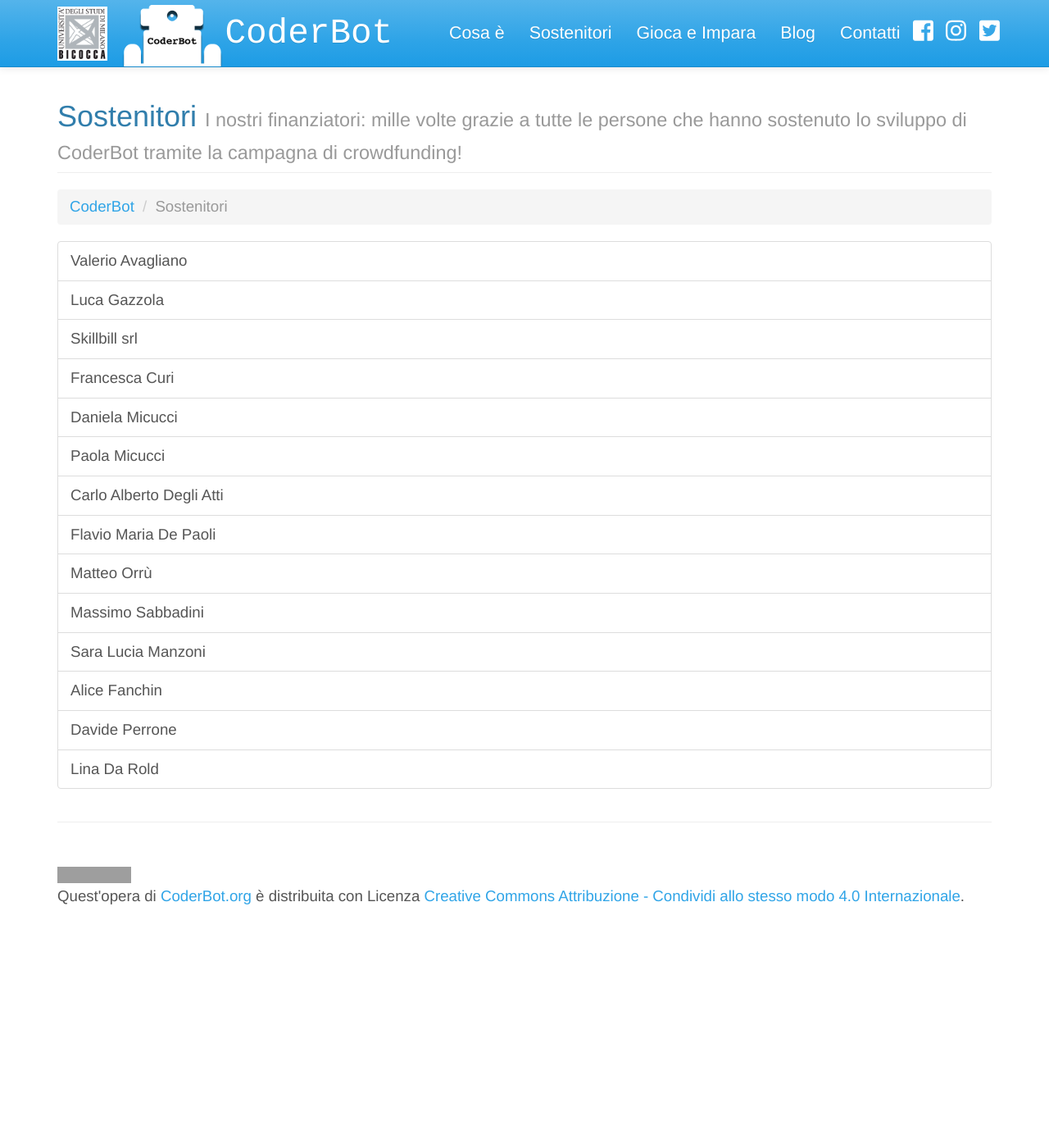
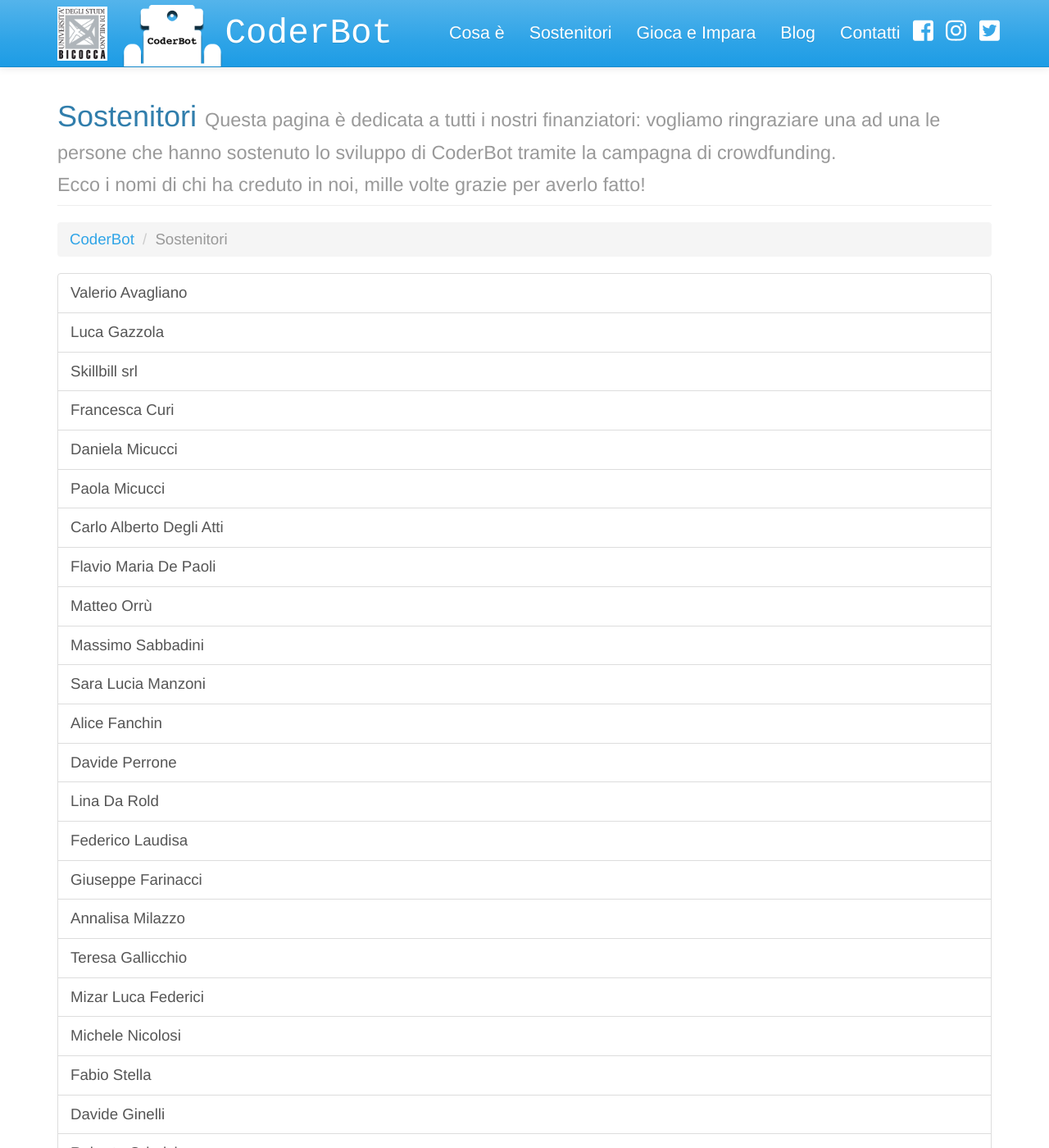
Before and after one commit to CoderBotOrg/website, a Jekyll site: the page built from it/supporters.html, in a window 1280 px wide and 1400 px high. Shown: the whole window at 82% size. Built offline with Jekyll 4.4.1, drawn with Linux system fonts in a browser that asks for light colours; nearby versions of some CDN libraries; some of the changed text lies outside the part shown; grey boxes are pictures that could not be loaded.

Commit message:
Update supporters.html

```diff
--- a/it/supporters.html
+++ b/it/supporters.html
@@ -5,7 +5,9 @@
         <div class="row">
             <div class="col-lg-12">
                 <h1 class="page-header">Sostenitori
-                    <small>I nostri finanziatori: mille volte grazie a tutte le persone che hanno sostenuto lo sviluppo di CoderBot tramite la campagna di crowdfunding!</small>
+                    <small>Questa pagina è dedicata a tutti i nostri finanziatori: vogliamo ringraziare una ad una le persone che
+hanno sostenuto lo sviluppo di CoderBot tramite la campagna di crowdfunding.<br/>
+Ecco i nomi di chi ha creduto in noi, mille volte grazie per averlo fatto!</small>
                 </h1>
                 <ol class="breadcrumb">
                     <li><a href="index.html">CoderBot</a>
@@ -63,6 +65,39 @@
                   <li class="list-group-item">
                     Lina Da Rold
         	  </li>
+                  <li class="list-group-item">
+                    Federico Laudisa
+        	  </li>
+                  <li class="list-group-item">
+                    Giuseppe Farinacci
+        	  </li>
+                  <li class="list-group-item">
+                    Annalisa Milazzo
+        	  </li>
+                  <li class="list-group-item">
+                    Teresa Gallicchio
+        	  </li>
+                  <li class="list-group-item">
+                    Mizar Luca Federici
+        	  </li>
+                  <li class="list-group-item">
+                    Michele Nicolosi
+        	  </li>
+                  <li class="list-group-item">
+                    Fabio Stella
+        	  </li>
+                  <li class="list-group-item">
+                    Davide Ginelli
+        	  </li>
+                  <li class="list-group-item">
+                    Roberto Odorici
+        	  </li>
+                  <li class="list-group-item">
+                    Mauro Santoro
+        	  </li>
+                  <li class="list-group-item">
+                    Laura Crespi
+        	  </li>
                 </ul>
             </div>
         </div>
```
Lines whose indentation alone changed are shown as unchanged.
